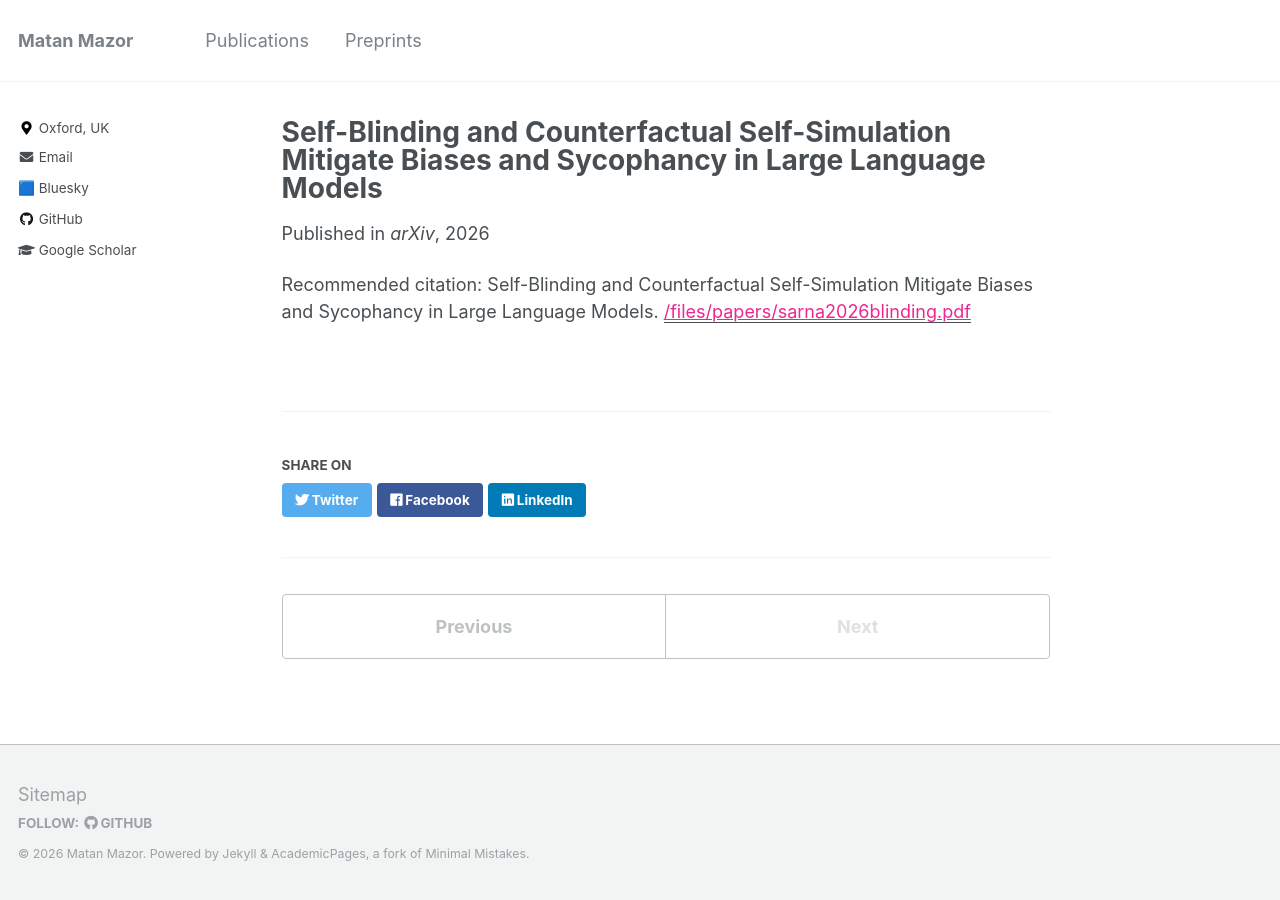
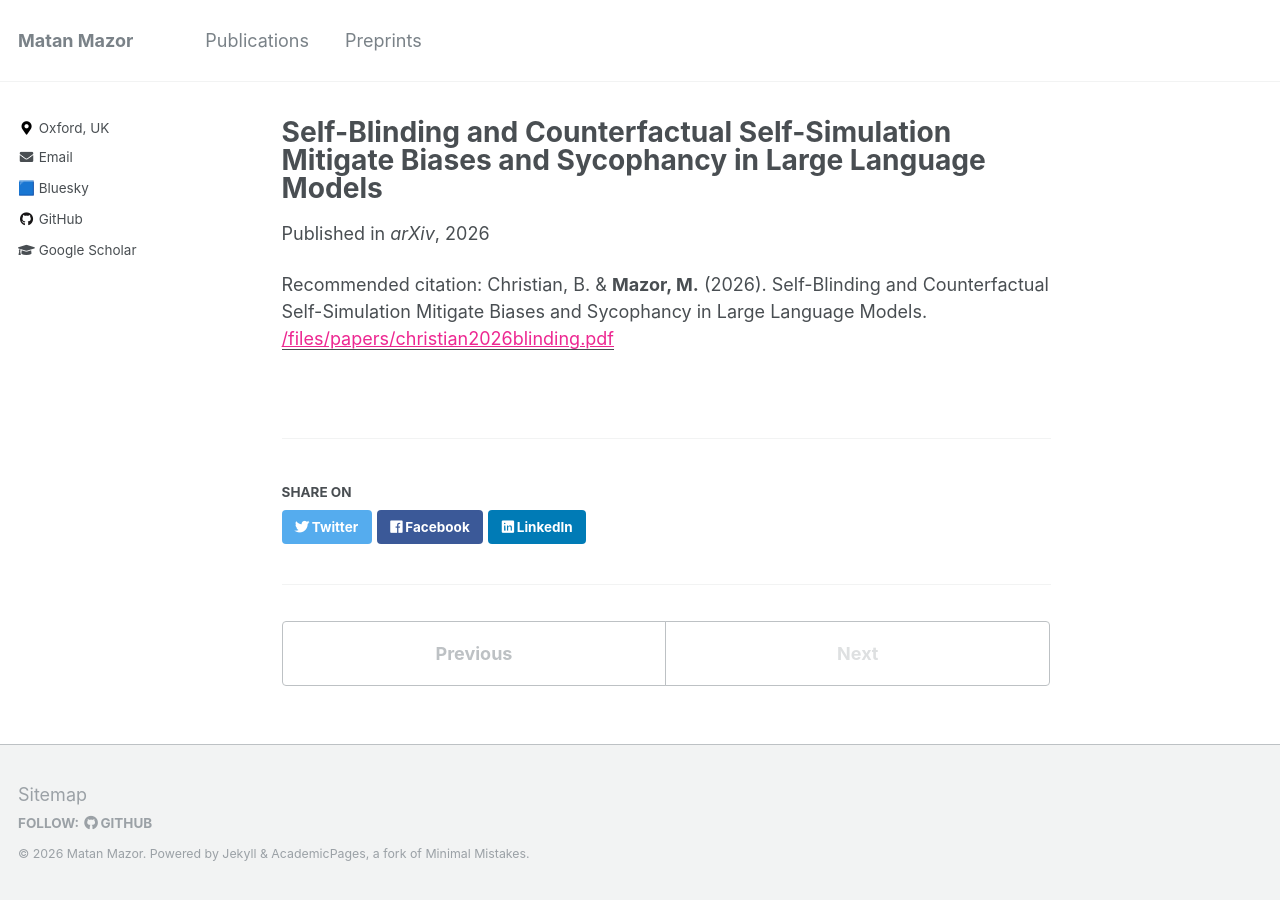
Before and after one commit to matanmazor/matanmazor.github.io, a Jekyll site: the page built from _preprints/2026-01-21-blinding.md, in a window 1280 px wide. Built offline with Jekyll 4.4.1, drawn with Linux system fonts in a browser that asks for light colours.

Commit message:
Update 2026-01-21-blinding.md

```diff
--- a/_preprints/2026-01-21-blinding.md
+++ b/_preprints/2026-01-21-blinding.md
@@ -6,8 +6,8 @@ date: 2026-01-21
 venue: 'arXiv'
 # psyarxiv: 'https://osf.io/preprints/psyarxiv/fzwu8_v3'
 github: 'https://github.com/self-model/SelfBlindingLLMs'
-paperurl: '/files/papers/sarna2026blinding.pdf'
-citation: 'Self-Blinding and Counterfactual Self-Simulation Mitigate Biases and Sycophancy in Large Language Models.'
+paperurl: '/files/papers/christian2026blinding.pdf'
+citation: 'Christian, B. & <b>Mazor, M.</b> (2026). Self-Blinding and Counterfactual Self-Simulation Mitigate Biases and Sycophancy in Large Language Models.'
 summary_paragraph: >
    Large language models, like humans, struggle to overcome the "curse of knowledge" and ignore potentially biasing information. However, unlike humans, they possess the ability to "self-blind" by calling their own API with an appropriately redacted prompt. In this collaboration with [Brian](https://brianchristian.org/) we show that, when given the opportunity, they do just that.
 ---
```
